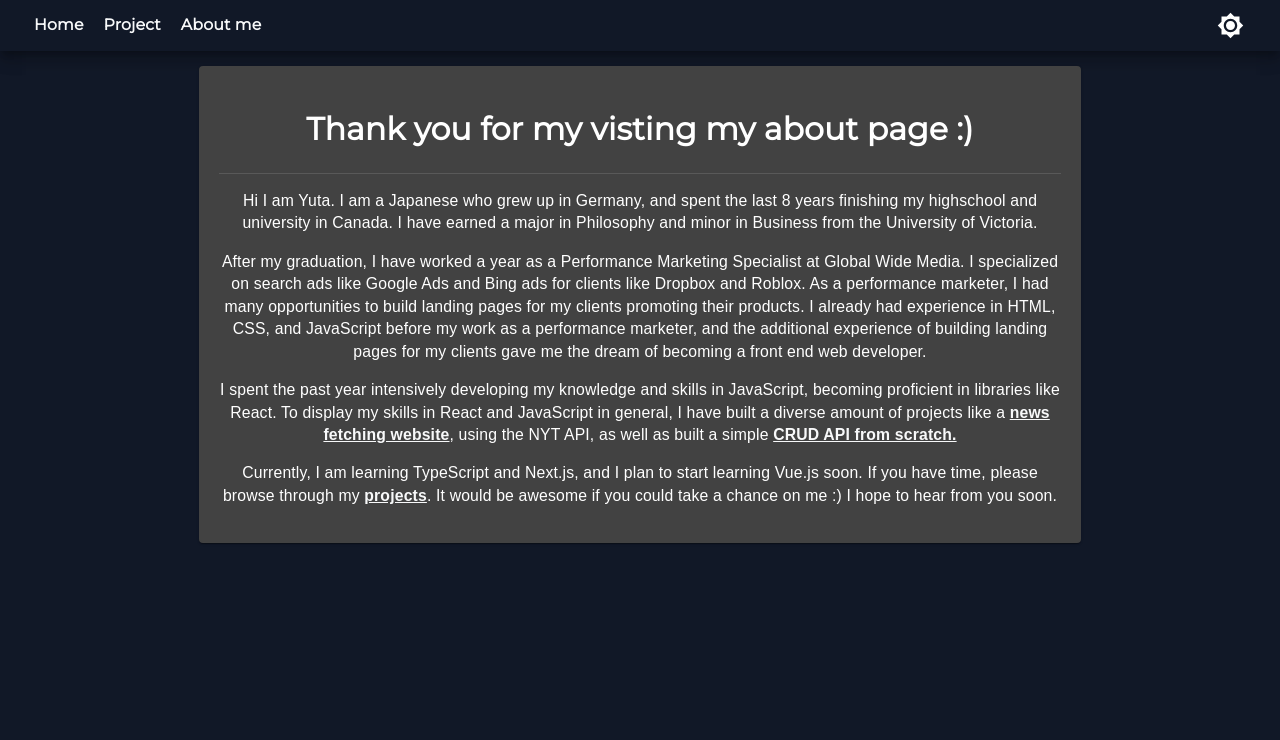
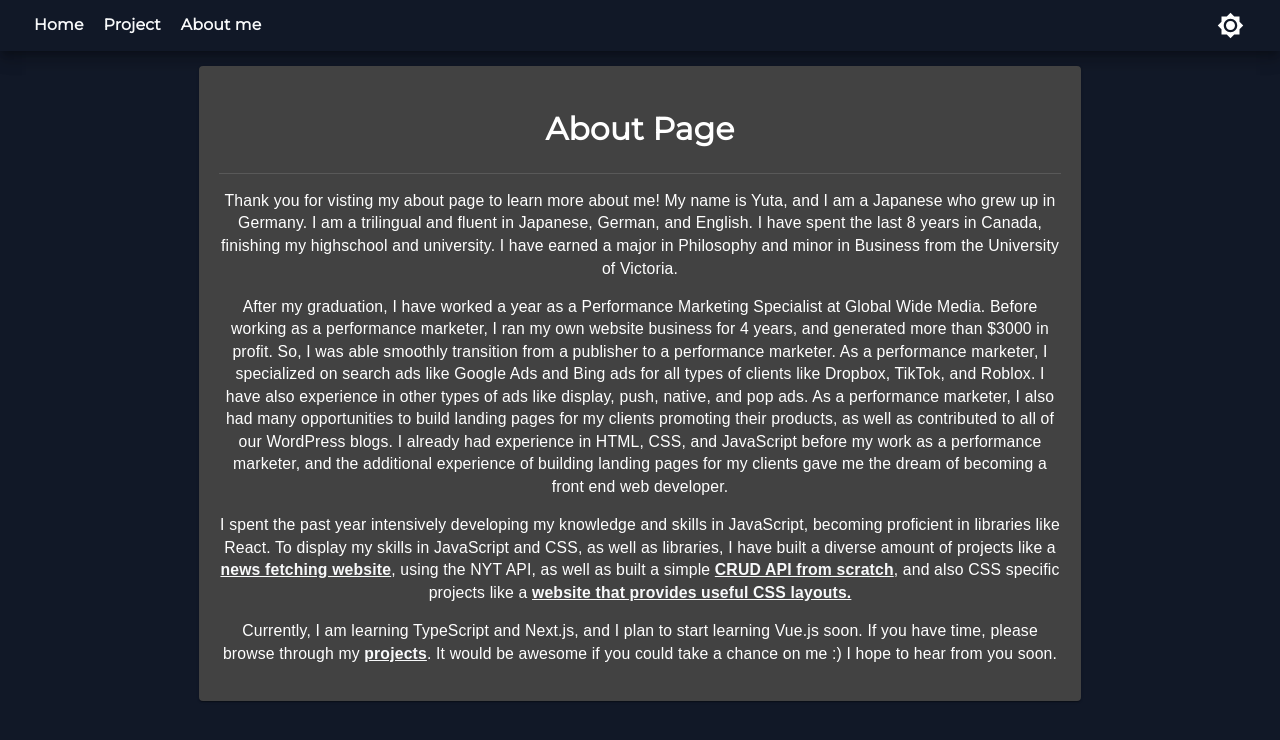
Before and after one commit to YutaMoriJP/Portfolio, a React (Create React App) app: page /about in a window 1280 px wide. Shown: the top 740 px of the page. Built offline with nearby package versions, Linux system fonts and the light colour scheme.

Commit message:
revised to some writing

```diff
--- a/src/Pages/About.js
+++ b/src/Pages/About.js
@@ -9,31 +9,39 @@ const About = () => {
   return (
     <Container maxWidth="md">
       <Paper style={{ padding: 20, margin: 15 }}>
-        <h1>Thank you for my visting my about page :)</h1>
+        <h1>About Page</h1>
         <Divider />
         <p>
-          Hi I am Yuta. I am a Japanese who grew up in Germany, and spent the
-          last 8 years finishing my highschool and university in Canada. I have
-          earned a major in Philosophy and minor in Business from the University
-          of Victoria.
+          Thank you for visting my about page to learn more about me! My name is
+          Yuta, and I am a Japanese who grew up in Germany. I am a trilingual
+          and fluent in Japanese, German, and English. I have spent the last 8
+          years in Canada, finishing my highschool and university. I have earned
+          a major in Philosophy and minor in Business from the University of
+          Victoria.
         </p>
 
         <p>
           After my graduation, I have worked a year as a Performance Marketing
-          Specialist at Global Wide Media. I specialized on search ads like
-          Google Ads and Bing ads for clients like Dropbox and Roblox. As a
-          performance marketer, I had many opportunities to build landing pages
-          for my clients promoting their products. I already had experience in
-          HTML, CSS, and JavaScript before my work as a performance marketer,
-          and the additional experience of building landing pages for my clients
-          gave me the dream of becoming a front end web developer.
+          Specialist at Global Wide Media. Before working as a performance
+          marketer, I ran my own website business for 4 years, and generated
+          more than $3000 in profit. So, I was able smoothly transition from a
+          publisher to a performance marketer. As a performance marketer, I
+          specialized on search ads like Google Ads and Bing ads for all types
+          of clients like Dropbox, TikTok, and Roblox. I have also experience in
+          other types of ads like display, push, native, and pop ads. As a
+          performance marketer, I also had many opportunities to build landing
+          pages for my clients promoting their products, as well as contributed
+          to all of our WordPress blogs. I already had experience in HTML, CSS,
+          and JavaScript before my work as a performance marketer, and the
+          additional experience of building landing pages for my clients gave me
+          the dream of becoming a front end web developer.
         </p>
 
         <p>
           I spent the past year intensively developing my knowledge and skills
           in JavaScript, becoming proficient in libraries like React. To display
-          my skills in React and JavaScript in general, I have built a diverse
-          amount of projects like a{" "}
+          my skills in JavaScript and CSS, as well as libraries, I have built a
+          diverse amount of projects like a{" "}
           <Link
             href="https://xenodochial-mcclintock-d84f7d.netlify.app/"
             target="_blank"
@@ -47,7 +55,15 @@ const About = () => {
             target="_blank"
             rel="noreferrer"
           >
-            CRUD API from scratch.
+            CRUD API from scratch
+          </Link>
+          , and also CSS specific projects like a{" "}
+          <Link
+            href="https://csb-7slsg.netlify.app/"
+            target="_blank"
+            rel="noreferrer"
+          >
+            website that provides useful CSS layouts.
           </Link>
         </p>
 
--- a/src/Pages/Home.js
+++ b/src/Pages/Home.js
@@ -11,20 +11,16 @@ import { Zoom } from "react-awesome-reveal";
 const Notice = lazy(() => import("../Components/Notice/Notice"));
 
 const RemovedLater = () => {
-  const [auth, setAuth] = React.useState(false);
   const [val, setVal] = React.useState("");
   const handleChange = e => {
     const pass = e.target.value;
     setVal(pass);
-    if (pass === "0214") {
-      setAuth(true);
-    }
   };
   return (
     <>
       <label htmlFor="pass">password</label>
       <input type="text" id="pass" value={val} onChange={handleChange} />
-      {auth && (
+      {val === "0214" && (
         <>
           <p>emphasize yourself being trilingual</p>
           <p>talk more about your work experience</p>
--- a/src/data/project.js
+++ b/src/data/project.js
@@ -24,7 +24,7 @@ const projects = [
       {
         title: "CRUD API Description:",
         content:
-          "So far, this is the only Full Stack app in my portfolio. I used Express.js for the server to handle incoming requests from the frontend of my app, and store the API data in MongoDB. This is a simple CRUD API that allows users to build a “User Profile” with data like “Name, Username, and Age”. They can send a POST request to create a new user profile, send a PUT request to update the user profile they created, send a DELETE request to delete the user profile they created, as well as simply send a GET request to retrieve all the user profiles that are stored in the database (maximum 3). For the frontend, I used React JS and deployed it with Netlify, while the backend was deployed with Heroku.",
+          "So far, this is the only Full Stack app in my portfolio. I used Express.js as the server to handle incoming requests from the frontend of my app, and data for the API is stored in. This is a simple CRUD API that allows users to build a “User Profile” with data like `Name`, `Username`, and `Age`. They can send a POST request to create a new user profile, send a PUT request to update the user profile they created, send a DELETE request to delete the user profile they created, as well as simply send a GET request to retrieve all the user profiles that are stored in the database (maximum 3), or fetch specific users by ID. For the frontend, I used React JS and deployed it with Netlify, while the backend was deployed with Heroku.",
       },
     ],
     tags: [
@@ -160,15 +160,15 @@ const projects = [
     ],
   },
   {
-    name: "Useful CSS Placements",
+    name: "Useful CSS Layouts",
     img: usefulCSS,
     id: uuidv4(),
     url: "https://csb-7slsg.netlify.app/",
     description:
-      "A website that provides useful CSS placements, like cernting the content, using CSS Flexbox and CSS Grid.",
+      "A website that provides useful CSS layouts, like cernting the content or a card layout, using CSS Flexbox and CSS Grid.",
     details: [
       {
-        title: "Useful CSS Placements",
+        title: "Useful CSS Layouts",
         content:
           "This project provides useful content placement method, like centering the content, using CSS layouts like CSS flexbox and CSS grid. When clicking on the top right “CSS” text, a modal pops up that shows the CSS code. I used a custom hook called useOpen to handle the “open” state of the modal. When the modal component renders, it subscribes a “click” event to the document.body element, and the event handler that gets executed is the onClose function that updates the “open” state to false, which closes the modal. This allows users to click anywhere on the screen to close the modal, but this also means clicking on the modal itself will close it, preventing users from copying the CSS. So, the modal’s root element listens to a “click” event that calls event.stopPropagation, which prevents the click event from bubbling to the document.body. ",
       },
```
